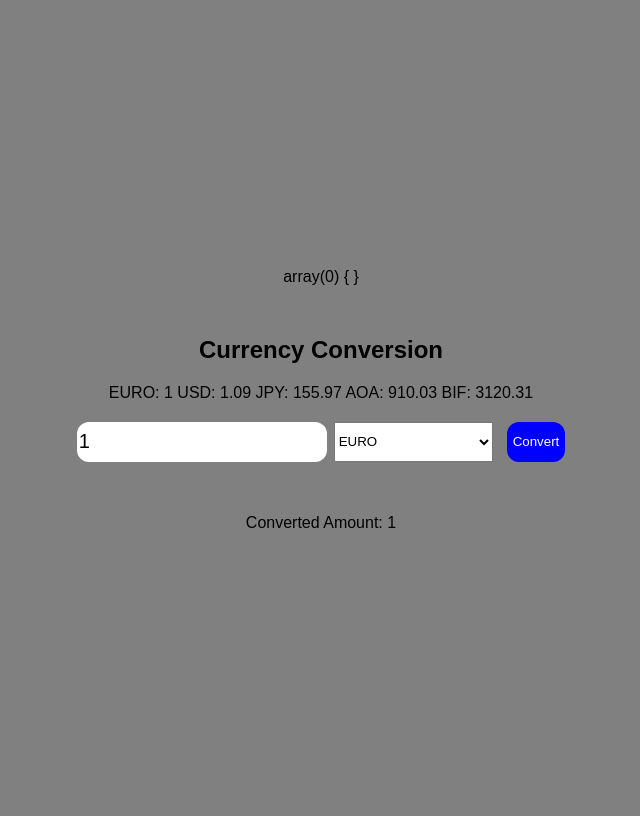
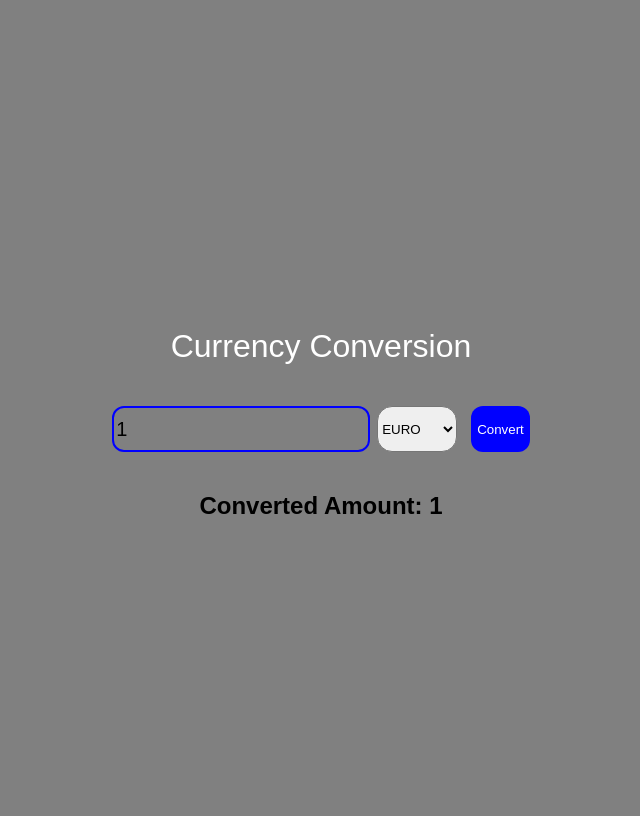
Before and after one commit to becodeorg/verou-5-the-dream-JosueSalazaku, a PHP site: page / in a window 1280 px wide. Shown: the whole page, without its empty margins (319-959 px from the left). Run offline with PHP 8.4, Linux system fonts and the light colour scheme.

Commit message:
Improve styling

```diff
--- a/index.php
+++ b/index.php
@@ -1,12 +1,10 @@
 <?php
-var_dump($_POST);
-
 $currencies = (object) [
     'EURO' => 'EURO',
     'USD' => 'AMERICAN DOLLARS',
     'JPY' => 'JAPANESE YEN',
     'AOA' => 'ANGOLAN KWANZA',
-    'BIF' => 'Burundian Francs'
+    'BIF' => 'BURUNDIAN FRANCS'
 ];
 
 $currenciesRate = (object) [
@@ -17,13 +15,10 @@ $currenciesRate = (object) [
     'BIF' => 3120.31
 ];
 
-// Default values
-$amount = 1;  // Default amount
-$currency = 'EURO';  // Default currency
+$amount = 1;
+$currency = 'EURO';
 
-// Check if the form is submitted
 if ($_SERVER['REQUEST_METHOD'] === 'POST') {
-    // Retrieve the form data
     $amount = isset($_POST['amount']) ? $_POST['amount'] : '';
     $currency = isset($_POST['currency']) ? $_POST['currency'] : 'EURO';
 }
@@ -54,7 +49,7 @@ body {
     justify-content: center;
     align-items: center;
     height: 100vh;
-    font-family: 'Poppins', sans-serif;
+    font-family: sans-serif;
 }
 
 main {
@@ -77,7 +72,16 @@ input {
     height: 40px;
     font-size: 20px;
     border-radius: 12px;
-    border: none;
+    border: 2px solid blue;
+    background: none;
+}
+
+select {
+    border-radius: 15px;
+    width: 80px;
+    flex-direction: row;
+    justify-content: center;
+    align-items: center;
 }
 
 button {
@@ -92,26 +96,27 @@ button {
     color: white;
     cursor: pointer;
 }
+
+h1 {
+    color: white;
+    font-weight: 500;
+}
 </style>
 <body>
     <main>
-        <h2>Currency Conversion</h2>
-        <?php foreach ($currenciesRate as $currencyKey => $rate): ?>
-            <?php echo "$currencyKey: $rate"; ?>
-        <?php endforeach; ?>
+        <h1>Currency Conversion</h1>
 
         <form action="index.php" method="post">
             <input type="number" name="amount" value="<?php echo $amount; ?>">
             <select name="currency">
-                <?php foreach ($currencies as $currencyKey => $currencyName): ?>
-                    <option value="<?php echo $currencyKey; ?>" <?php echo ($currencyKey == $currency) ? 'selected' : ''; ?>><?php echo $currencyName; ?></option>
+                <?php foreach ($currencies as $currencyCode => $currencyName): ?>
+                    <option value="<?php echo $currencyCode; ?>" <?php echo ($currencyCode == $currency) ? 'selected' : ''; ?>><?php echo $currencyName; ?></option>
                 <?php endforeach; ?>
             </select>
             <br>
             <button type="submit">Convert</button>
         </form>
-
-        <p>Converted Amount: <?php echo currencyChange($amount, $currency, $currenciesRate); ?></p>
+        <h2>Converted Amount: <?php echo currencyChange($amount, $currency, $currenciesRate); ?></h2>
     </main>
 </body>
 </html>
```
